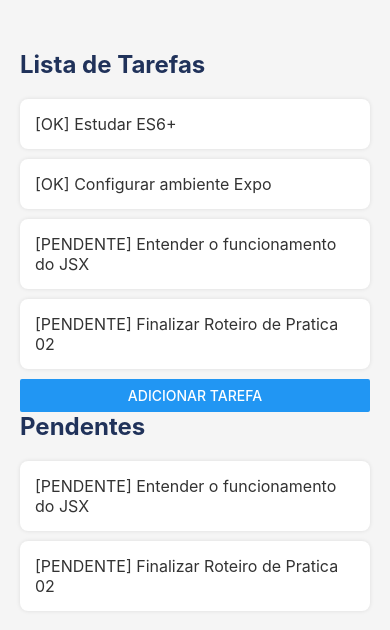
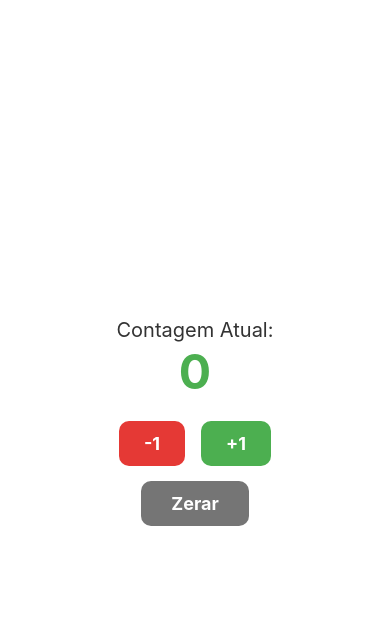
Before and after one commit to GustavoMBarbosaDEV/INF204, a React Native app: screen / in a window 390 px wide. Shown: the top 630 px of the page. Built offline with nearby package versions, Linux system fonts and the light colour scheme.

Commit message:
Update App.js
mplementa contador com incrementar, decrementar, zerar e TouchableOpacity customizado' e clique em 'Commit to pratica-01'.

```diff
--- a/App.js
+++ b/App.js
@@ -1,47 +1,54 @@
 import React, { useState } from "react";
-import { StyleSheet, Text, View, Button } from "react-native";
-import ItemTarefa from "./ItemTarefa";
+import { Text, View, TouchableOpacity, StyleSheet } from "react-native";
 
 export default function App() {
-  const [tarefas, setTarefas] = useState([
-    { id: 1, descricao: "Estudar ES6+", concluida: true },
-    { id: 2, descricao: "Configurar ambiente Expo", concluida: true },
-    { id: 3, descricao: "Entender o funcionamento do JSX", concluida: false },
-    { id: 4, descricao: "Finalizar Roteiro de Pratica 02", concluida: false },
-  ]);
+  const [contagem, setContagem] = useState(0);
 
-  const tarefasPendentes = tarefas.filter((tarefa) => !tarefa.concluida);
+  const incrementar = () => {
+    setContagem(contagem + 1);
+  };
 
-  const adicionarTarefa = () => {
-    const novaTarefa = {
-      id: tarefas.length + 1,
-      descricao: `Nova tarefa ${tarefas.length + 1}`,
-      concluida: false,
-    };
-    setTarefas([...tarefas, novaTarefa]);
+  const decrementar = () => {
+    // Impede que o contador fique negativo
+    if (contagem > 0) {
+      setContagem(contagem - 1);
+    }
+  };
+
+  const zerar = () => {
+    setContagem(0);
   };
 
   return (
     <View style={styles.container}>
-      <Text style={styles.titulo}>Lista de Tarefas</Text>
-      {tarefas.map((tarefa) => (
-        <ItemTarefa
-          key={tarefa.id}
-          descricao={tarefa.descricao}
-          concluida={tarefa.concluida}
-        />
-      ))}
+      <Text style={styles.titulo}>Contagem Atual:</Text>
+      <Text style={styles.numero}>{contagem}</Text>
 
-      <Button title="Adicionar Tarefa" onPress={adicionarTarefa} />
+      <View style={styles.linhaBotoes}>
+        <TouchableOpacity
+          style={[styles.botao, styles.botaoDecrementar]}
+          activeOpacity={0.7}
+          onPress={decrementar}
+        >
+          <Text style={styles.textoBotao}>-1</Text>
+        </TouchableOpacity>
 
-      <Text style={styles.titulo}>Pendentes</Text>
-      {tarefasPendentes.map((tarefa) => (
-        <ItemTarefa
-          key={tarefa.id}
-          descricao={tarefa.descricao}
-          concluida={tarefa.concluida}
-        />
-      ))}
+        <TouchableOpacity
+          style={[styles.botao, styles.botaoIncrementar]}
+          activeOpacity={0.7}
+          onPress={incrementar}
+        >
+          <Text style={styles.textoBotao}>+1</Text>
+        </TouchableOpacity>
+      </View>
+
+      <TouchableOpacity
+        style={[styles.botao, styles.botaoZerar]}
+        activeOpacity={0.7}
+        onPress={zerar}
+      >
+        <Text style={styles.textoBotao}>Zerar</Text>
+      </TouchableOpacity>
     </View>
   );
 }
@@ -49,14 +56,43 @@ export default function App() {
 const styles = StyleSheet.create({
   container: {
     flex: 1,
-    backgroundColor: "#f5f5f5",
-    paddingTop: 50,
-    paddingHorizontal: 20,
+    justifyContent: "center",
+    alignItems: "center",
+    backgroundColor: "#ffffff",
   },
   titulo: {
-    fontSize: 24,
+    fontSize: 20,
+    color: "#333333",
+  },
+  numero: {
+    fontSize: 48,
     fontWeight: "bold",
+    color: "#4caf50",
     marginBottom: 20,
-    color: "#20325a",
+  },
+  linhaBotoes: {
+    flexDirection: "row",
+    marginBottom: 15,
+  },
+  botao: {
+    paddingVertical: 12,
+    paddingHorizontal: 25,
+    borderRadius: 10,
+    marginHorizontal: 8,
+  },
+  botaoIncrementar: {
+    backgroundColor: "#4caf50",
+  },
+  botaoDecrementar: {
+    backgroundColor: "#e53935",
+  },
+  botaoZerar: {
+    backgroundColor: "#757575",
+    paddingHorizontal: 30,
+  },
+  textoBotao: {
+    color: "#ffffff",
+    fontWeight: "bold",
+    fontSize: 18,
   },
 });
```
